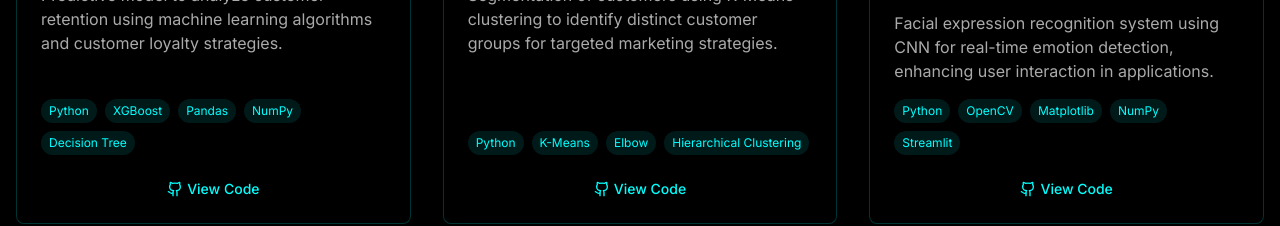
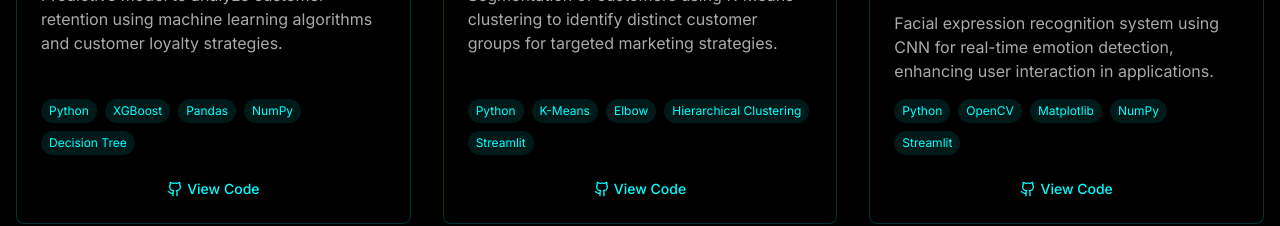
Before and after one commit to Rohit-Ray-Git/project, a React (Vite) app: page / in a window 1280 px wide. Shown: the part 3000-3226 px from the top of the page. Built offline with nearby package versions, Linux system fonts and the light colour scheme.

Commit message:
fix: add "Streamlit" tag to Customer Segmentation project for improved categorization

```diff
--- a/src/components/Projects.tsx
+++ b/src/components/Projects.tsx
@@ -48,7 +48,7 @@ const Projects: React.FC = () => {
       title: "Customer Segmentation K-Means",
       description: "Segmentation of customers using K-Means clustering to identify distinct customer groups for targeted marketing strategies.",
       image: project2Image,
-      tags: ["Python", "K-Means", "Elbow", "Hierarchical Clustering"],
+      tags: ["Python", "K-Means", "Elbow", "Hierarchical Clustering", "Streamlit"],
       category: "machine-learning",
       codeLink: "https://github.com/Rohit-Ray-Git/Customer-Segmentation-Using-K-Means-Clustering"
     },
```
